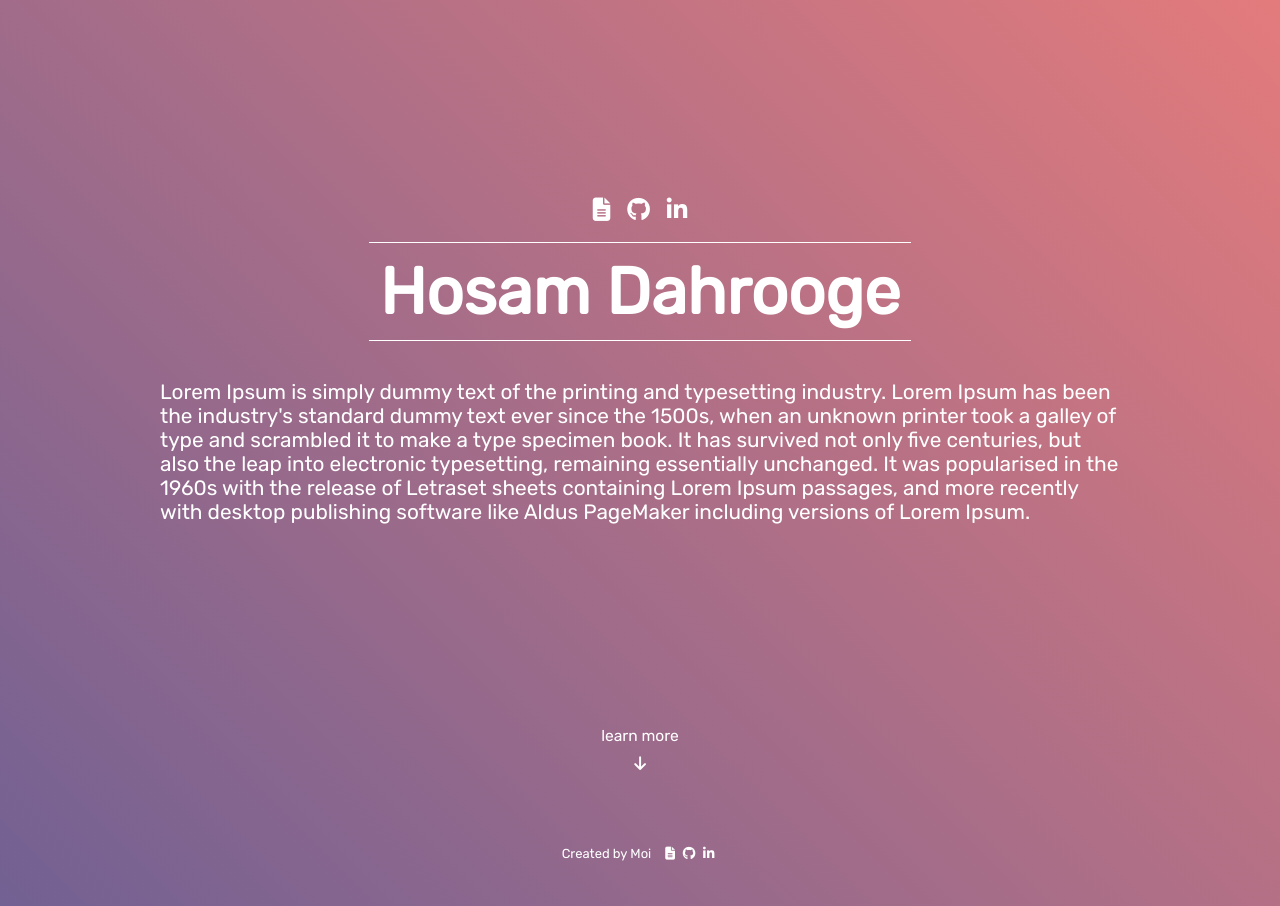
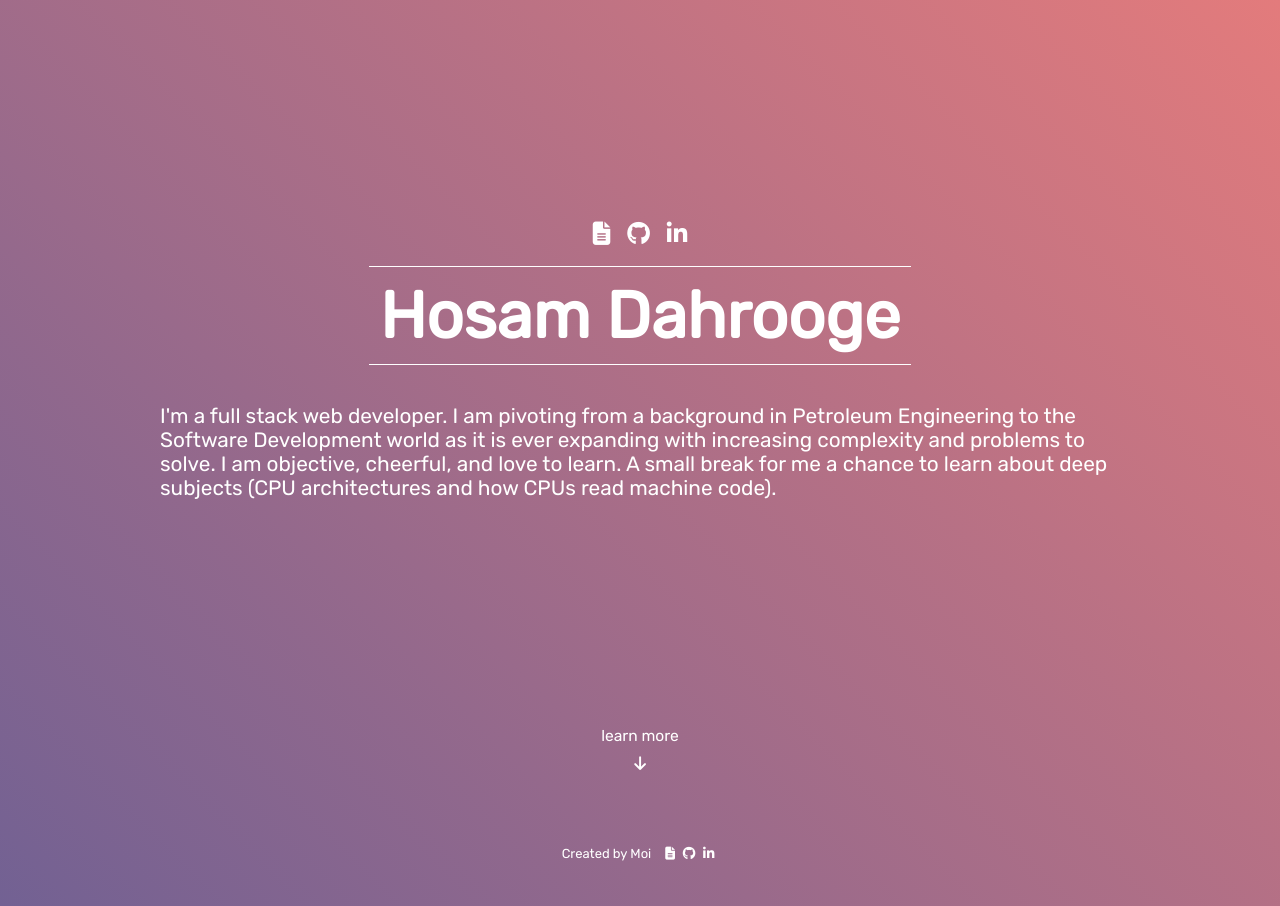
Before and after one commit to Just-Hosam/portfolio, a React (Create React App) app: page / in a window 1280 px wide. Built offline with nearby package versions, Linux system fonts and the light colour scheme.

Commit message:
Add about me

```diff
--- a/src/components/Header.jsx
+++ b/src/components/Header.jsx
@@ -10,12 +10,10 @@ export default function Header() {
 			</div>
 			<h1>Hosam Dahrooge</h1>
 			<p>
-				Lorem Ipsum is simply dummy text of the printing and typesetting industry. Lorem Ipsum has been the
-				industry's standard dummy text ever since the 1500s, when an unknown printer took a galley of type and
-				scrambled it to make a type specimen book. It has survived not only five centuries, but also the leap
-				into electronic typesetting, remaining essentially unchanged. It was popularised in the 1960s with the
-				release of Letraset sheets containing Lorem Ipsum passages, and more recently with desktop publishing
-				software like Aldus PageMaker including versions of Lorem Ipsum.
+				I'm a full stack web developer. I am pivoting from a background in Petroleum Engineering to the
+				Software Development world as it is ever expanding with increasing complexity and problems to solve. I
+				am objective, cheerful, and love to learn. A small break for me a chance to learn about deep subjects
+				(CPU architectures and how CPUs read machine code).
 			</p>
 			<div id="header-more">
 				<span>learn more</span>
```
